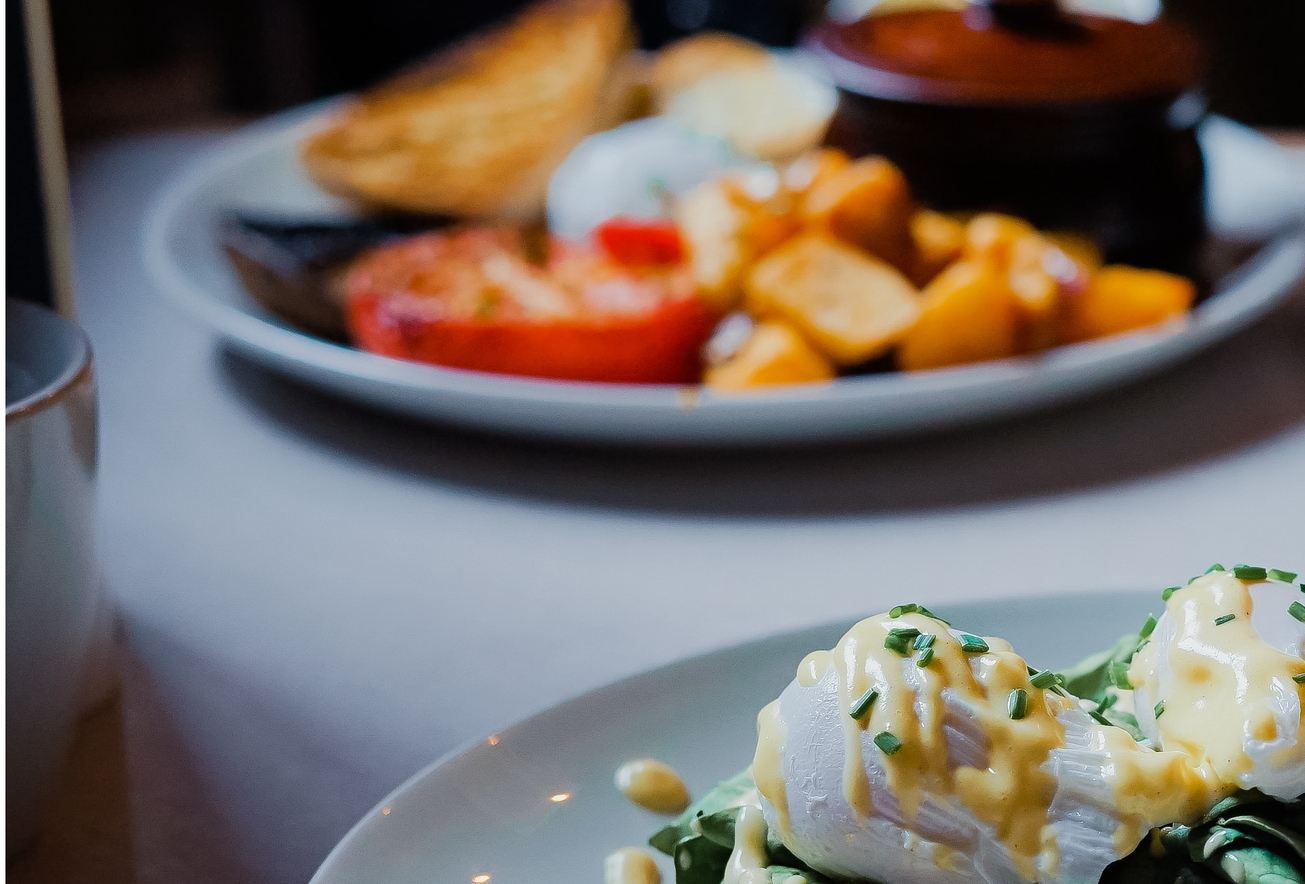
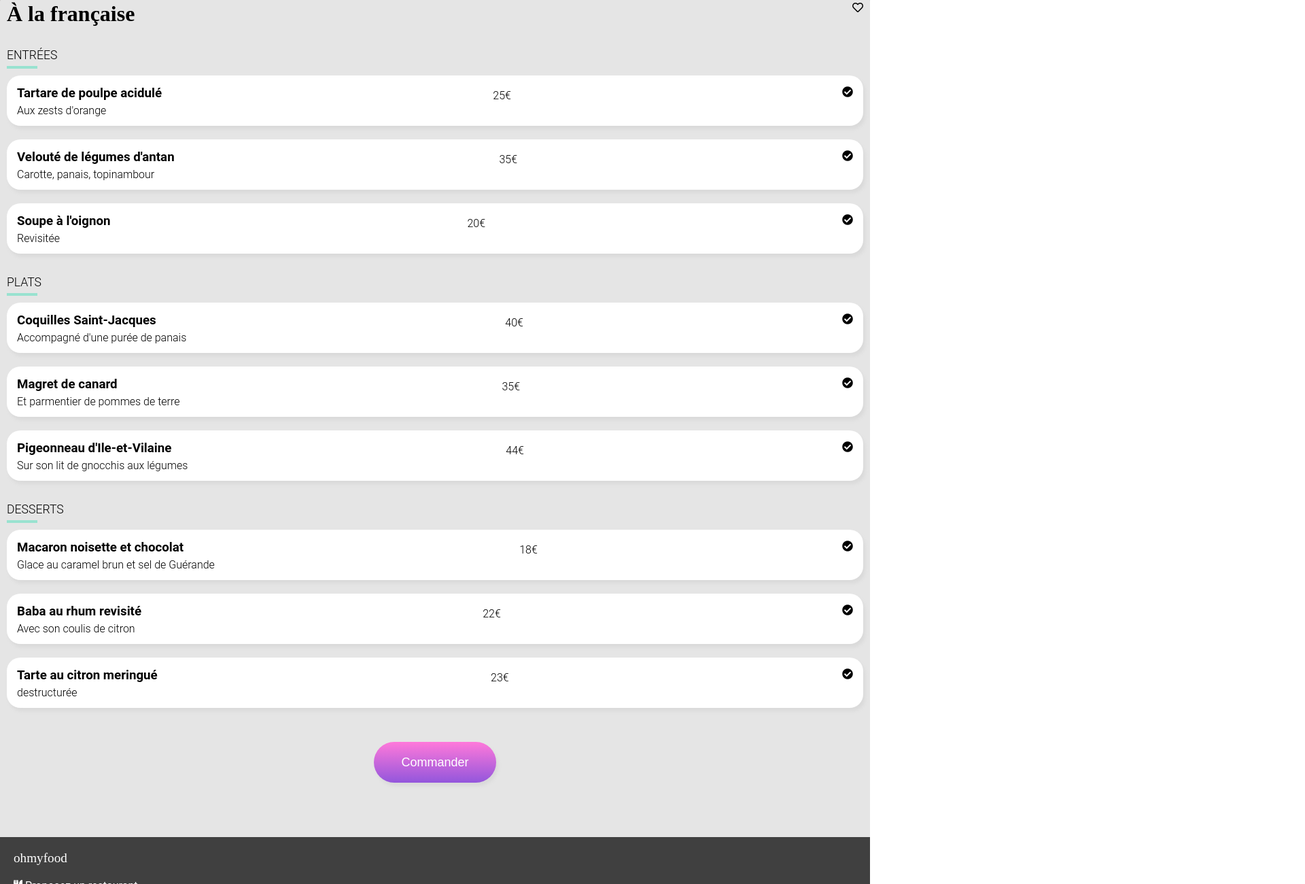
Before and after one commit to imane-R/ImaneElkaddouri_3_27042021, a website: page a_la_française.html in a window 1280 px wide. Shown: the part 320-1620 px from the top of the page at 68% size, 1920 px wide, since content can reach past the window. Drawn offline with Linux system fonts and the light colour scheme.

Commit message:
add style to the menu pages and first page

```diff
--- a/a_la_française.html
+++ b/a_la_française.html
@@ -35,10 +35,10 @@
 
                 <section class="contenu_menu">
                     <div class="description_menu">
-                        <div class="menu_sorte">
+                        <div class="menu_type">
                             <h2>entrées</h2>
                         </div>
-                        <div class="menu_contenu">
+                        <div class="menu_content">
                             <div class="meal_recipes">
                                 <h3 class="plat_titre">Tartare de poulpe acidulé</h3>
                                 <p class="plat_accompagnement">Aux zests d'orange</p>
@@ -51,7 +51,7 @@
                             </div>
                         </div>
 
-                        <div class="menu_contenu">
+                        <div class="menu_content">
                             <div class="meal_recipes">
                                 <h3>Velouté de légumes d'antan</h3>
                                 <p>Carotte, panais, topinambour</p>
@@ -64,7 +64,7 @@
                             </div>
                         </div>
 
-                        <div class="menu_contenu">
+                        <div class="menu_content">
                             <div class="meal_recipes">
                                 <h3>Soupe à l'oignon</h3>
                                 <p>Revisitée</p>
@@ -81,10 +81,10 @@
 
                 <section class="contenu_menu">
                     <div class="description_menu">
-                        <div class="menu_sorte">
+                        <div class="menu_type">
                             <h2>plats</h2>
                         </div>
-                        <div class="menu_contenu">
+                        <div class="menu_content">
                             <div class="meal_recipes">
                                 <h3>Coquilles Saint-Jacques</h3>
                                 <p>Accompagné d'une purée de panais</p>
@@ -97,7 +97,7 @@
                             </div>
                         </div>
 
-                        <div class="menu_contenu">
+                        <div class="menu_content">
                             <div class="meal_recipes">
                                 <h3>Magret de canard</h3>
                                 <p>Et parmentier de pommes de terre</p>
@@ -110,7 +110,7 @@
                             </div>
                         </div>
 
-                        <div class="menu_contenu">
+                        <div class="menu_content">
                             <div class="meal_recipes">
                                 <h3>Pigeonneau d'Ile-et-Vilaine</h3>
                                 <p>Sur son lit de gnocchis aux légumes</p>
@@ -128,10 +128,10 @@
 
                 <section class="contenu_menu">
                     <div class="description_menu">
-                        <div class="menu_sorte">
+                        <div class="menu_type">
                             <h2>desserts</h2>
                         </div>
-                        <div class="menu_contenu">
+                        <div class="menu_content">
                             <div class="meal_recipes">
                                 <h3>Macaron noisette et chocolat</h3>
                                 <p>Glace au caramel brun et sel de Guérande</p>
@@ -144,7 +144,7 @@
                             </div>
                         </div>
 
-                        <div class="menu_contenu">
+                        <div class="menu_content">
                             <div class="meal_recipes">
                                 <h3>Baba au rhum revisité</h3>
                                 <p>Avec son coulis de citron</p>
@@ -157,7 +157,7 @@
                             </div>
                         </div>
 
-                        <div class="menu_contenu">
+                        <div class="menu_content">
                             <div class="meal_recipes">
                                 <h3>Tarte au citron meringué</h3>
                                 <p>destructurée</p>
@@ -178,6 +178,7 @@
 
     </section>
     <footer>
+        <div class="footer">
             <div class="footer_title">
                 <span>ohmyfood</span>
              </div>
@@ -200,6 +201,7 @@
                      <a href="#">Contact</a>
                  </div>
              </div>
+        </div>
     </footer>
 </body>
 
--- a/scss/layout/_header.scss
+++ b/scss/layout/_header.scss
@@ -1,17 +1,9 @@
-.header{
-    display: flex;
-    flex-direction: column;
-    align-items: center;
-    justify-content: center;
-    height: 100px;
-    position: relative;
-    >.location{
-        background-color:#EAEAEA ;
-        width: 100%;
-        margin-left: 24%;
-        padding: 17px;
-        >.fas{
-            margin-left: -57px;
-        }
-    }
+
+body{
+    margin: 0px;
 }
+.logo{
+    text-align: center;
+    padding: 10px;
+    box-shadow: 0 2px 9px -2px grey;
+}
--- /dev/null
+++ b/scss/layout/menu.scss
@@ -0,0 +1,98 @@
+.btn_back_to_index{
+    position: absolute;
+    left: 15px;
+
+    .fa-arrow-left{
+        font-size: 20px;
+        color: black;
+    }
+}
+.photo_restaurant{
+    position: relative;
+
+   img{
+       height: 300px;
+       width: 100%;
+       object-fit: cover;
+   }
+}
+.restaurant_name{
+    display: flex;
+    justify-content: space-between;
+    h1{
+        font-family: "Shrikhand";
+        font-size: xx-large;
+        margin: 0px;
+    }
+}
+.menu{
+    background-color: $couleur_background;
+    border-top-left-radius: 30px;
+    border-top-right-radius: 30px;
+    position: relative;
+    margin-top: -70px;
+    padding: 30px 10px 30px 10px;
+
+    .contenu_menu{
+        margin-top: 50px;
+    }
+}
+.menu_type{
+    position :relative;
+    h2{
+    text-transform: uppercase;
+    font-size: 1.1rem;
+    font-weight: 300;
+    padding-bottom: 10px;
+    margin: 0;
+    margin-top: -18px;
+    &::after{
+        content: "";
+        width: 2.8rem;
+        height: .25rem;
+        background-color: $couleur_tertiaire;
+        position: absolute;
+        left: 0;
+        bottom: 0;
+    }
+}
+}
+.menu_content{
+    background-color: $couleur_white;
+    border-radius: 20px;
+    display: flex;
+    justify-content: space-between;
+    padding: 15px;
+    box-shadow: 3px 5px 5px $couleur_shadow;
+    margin: 10px 0 20px 0;
+    overflow: hidden;
+    position: relative;
+    h3{
+        margin: 0px;
+    }
+    p{
+        margin: 5px 0px -2px;
+        font-weight: 300;
+    }
+}
+.btn_menu{
+    display: flex;
+    align-items: center;
+    justify-content: center;
+    border-radius: 30px;
+    height: 60px;
+    width: 180px;
+    margin: 50px auto 50px auto;
+    cursor: pointer;
+    background-image: linear-gradient(to bottom, $couleur_secondaire, $couleur_primaire) ;
+    color: $couleur_white;
+    border: none;
+    box-shadow: 3px 5px 5px $couleur_shadow;
+    font-size: large;
+    transition: opacity 500ms;
+
+    &:hover{
+        opacity: 0.85;
+        box-shadow: 3px 5px 5px $couleur_hover_btn;
+      }
+}
--- a/scss/main.scss
+++ b/scss/main.scss
@@ -2,6 +2,8 @@
 @import "./utils/variables";
 @import "./Layout/header";
 @import"./pages/restaurants";
+@import"./pages/location";
 @import"./pages/_fonctionnement";
 @import"./pages/reservation";
 @import"./layout/footer";
+@import"./layout/menu";
--- a/scss/pages/_fonctionnement.scss
+++ b/scss/pages/_fonctionnement.scss
@@ -3,7 +3,9 @@
     flex-direction: column;
     padding: 50px 0 50px 0;
     margin-left: 20px;
-
+  h2{
+    margin: 0px;
+  }
     .fonctionnement_list{
       padding-top: 30px;
     }
@@ -17,10 +19,13 @@
         margin: 0 20px 20px 0;
         box-shadow: 3px 5px 5px $couleur_shadow;
 
+
         &:hover{
           background-color: $couleur_hover_fonctionnement;
+          .icone:hover{
+            color: $couleur_primaire;
+          }
         }
-
 
         .numbre{
           display: flex;
@@ -37,6 +42,7 @@
         .icone{
           padding: 0 20px 0px 30px;
           font-size: 1.3rem;
+          color: $couleur_font_gray;
         }
         .description{
           font-weight: bold;
--- /dev/null
+++ b/scss/pages/_location.scss
@@ -0,0 +1,12 @@
+.location{
+    background-color:#EAEAEA ;
+    width: 100%;
+    padding: 17px 0px;
+    margin-top: 5px;
+    text-align: center;
+    position: relative;
+    font-size: larger;
+    .fa-map-marker-alt{
+        margin-right:24px ;
+    }
+}
--- a/scss/pages/_reservation.scss
+++ b/scss/pages/_reservation.scss
@@ -10,6 +10,7 @@
     }
     p{
       margin-bottom: 30px;
+      color: $couleur_font_gray;
     }
   }
   .btn_reservation{
@@ -17,8 +18,8 @@
     align-items: center;
     justify-content: center;
     border-radius: 30px;
-    height: 40px;
-    width: 180px;
+    height: 44px;
+    width: 192px;
     margin: auto;
     background-image: linear-gradient(to bottom, $couleur_secondaire, $couleur_primaire) ;
     color: #ffff;
--- a/scss/pages/_restaurants.scss
+++ b/scss/pages/_restaurants.scss
@@ -1,9 +1,24 @@
+.restaurants{
+  background-color: $couleur_background;
+  padding: 0px 20px 46px;
+  h1{
+    margin-top: 0px;
+    padding-top: 50px;
+  }
+.restaurants_list{
+  display: flex;
+  flex-direction: row;
+  flex-wrap: wrap;
+  justify-content: space-between;
+  background-color: $couleur_background;
+}
+
 .restaurant_photo{
   img{
     object-fit: cover;
     border-radius: 20px 20px 0 0;
     height: 180px;
-    width: 360px;
+    width: 100%;
   }
   }
 .carts{
@@ -35,6 +50,7 @@
         }
     }
   }
+}
   .new_restaurant{
     position: absolute;
     top: 5%;
--- a/scss/utils/_variables.scss
+++ b/scss/utils/_variables.scss
@@ -4,5 +4,8 @@
 $couleur_shadow:#dadada;
 $couleur_nouveau:#139273;
 $couleur_background_footer : #404040;
-$couleur_background : #F6F6F6;
+$couleur_background : #E5E5E5;
 $couleur_hover_fonctionnement:#F5EDFF;
+$couleur_font_gray:#A0A0A0;
+$couleur_white : #ffffff;
+$couleur_hover_btn : #b9b9b9;
```
Also changed, not shown: La_note_enchantée.html (+15 -13 lines), La_palette_du_gout.html (+14 -12 lines), Le_délice_des_sens.html (+14 -12 lines), index.html (+6 -4 lines), css/style.css, 1 other file. Lines whose indentation alone changed are shown as unchanged.
